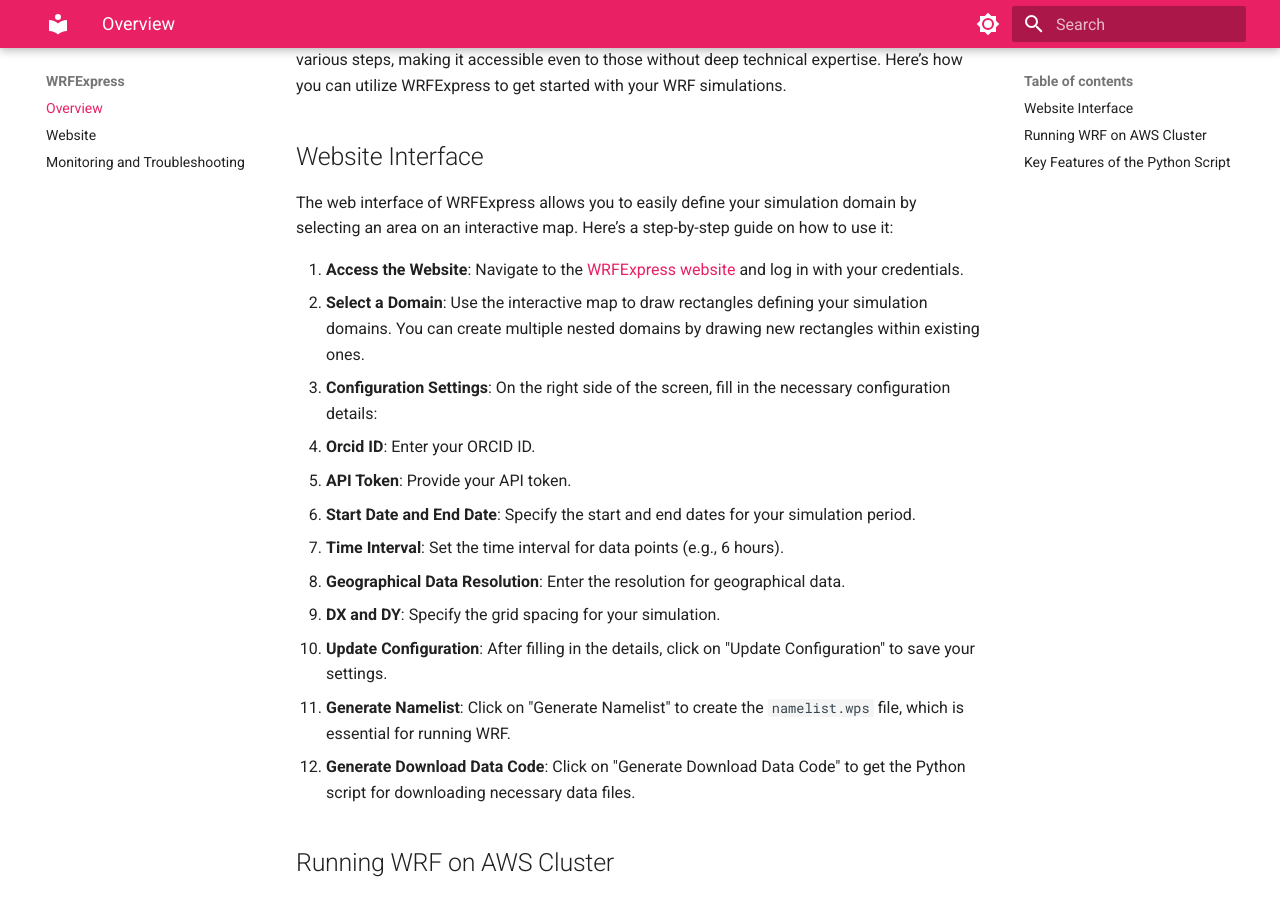
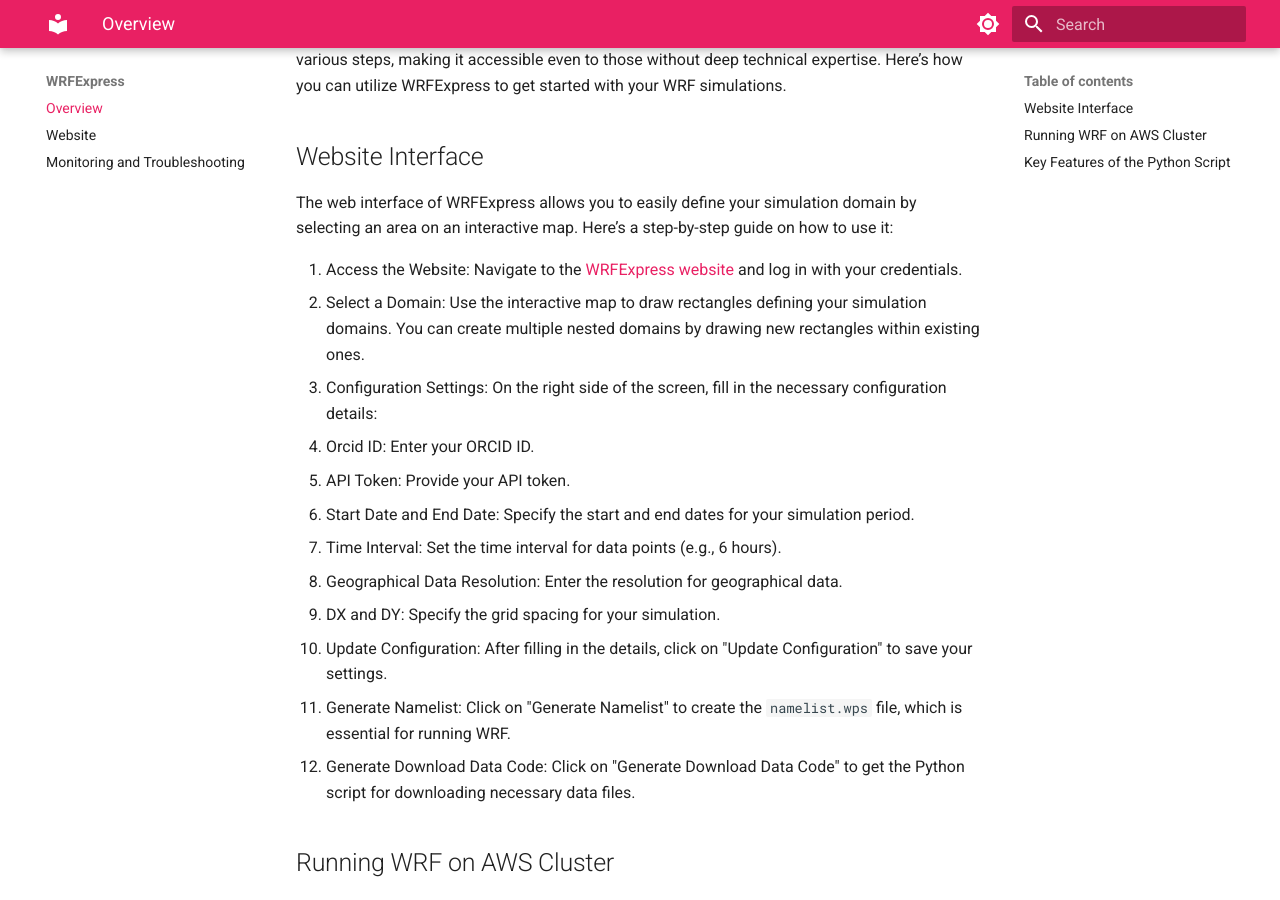
Before and after one commit to AtmosferaUSM/tutorial_WRFExpress, an MkDocs documentation site: the page built from docs/index.md, in a window 1280 px wide and 900 px high, scrolled down 225 px. Built offline with MkDocs 1.6.1 and Material for MkDocs 9.7.7, drawn with Linux system fonts in a browser that asks for light colours; some of the changed text lies outside the part shown.

Commit message:
initial commit

```diff
--- a/docs/index.md
+++ b/docs/index.md
@@ -6,47 +6,47 @@
 
 The web interface of WRFExpress allows you to easily define your simulation domain by selecting an area on an interactive map. Here’s a step-by-step guide on how to use it:
 
-1. **Access the Website**: Navigate to the [WRFExpress website](https://wrfexpress.com) and log in with your credentials.
-2. **Select a Domain**: Use the interactive map to draw rectangles defining your simulation domains. You can create multiple nested domains by drawing new rectangles within existing ones.
-3. **Configuration Settings**: On the right side of the screen, fill in the necessary configuration details:
-   - **Orcid ID**: Enter your ORCID ID.
-   - **API Token**: Provide your API token.
-   - **Start Date and End Date**: Specify the start and end dates for your simulation period.
-   - **Time Interval**: Set the time interval for data points (e.g., 6 hours).
-   - **Geographical Data Resolution**: Enter the resolution for geographical data.
-   - **DX and DY**: Specify the grid spacing for your simulation.
-4. **Update Configuration**: After filling in the details, click on "Update Configuration" to save your settings.
-5. **Generate Namelist**: Click on "Generate Namelist" to create the `namelist.wps` file, which is essential for running WRF.
-6. **Generate Download Data Code**: Click on "Generate Download Data Code" to get the Python script for downloading necessary data files.
+1. Access the Website: Navigate to the [WRFExpress website](https://wrfexpress.com) and log in with your credentials.
+2. Select a Domain: Use the interactive map to draw rectangles defining your simulation domains. You can create multiple nested domains by drawing new rectangles within existing ones.
+3. Configuration Settings: On the right side of the screen, fill in the necessary configuration details:
+   - Orcid ID: Enter your ORCID ID.
+   - API Token: Provide your API token.
+   - Start Date and End Date: Specify the start and end dates for your simulation period.
+   - Time Interval: Set the time interval for data points (e.g., 6 hours).
+   - Geographical Data Resolution: Enter the resolution for geographical data.
+   - DX and DY: Specify the grid spacing for your simulation.
+4. Update Configuration: After filling in the details, click on "Update Configuration" to save your settings.
+5. Generate Namelist: Click on "Generate Namelist" to create the `namelist.wps` file, which is essential for running WRF.
+6. Generate Download Data Code: Click on "Generate Download Data Code" to get the Python script for downloading necessary data files.
 
 ## Running WRF on AWS Cluster
 
 After configuring your simulation domain and generating necessary files, follow these steps to run WRF on the AWS cluster:
 
-1. **Go to [WRFExpress.com](https://wrfexpress.com) and log in.**
-2. **After entering the necessary info and clicking on the ”Update Configuration” button, copy the namelist text by clicking on the “Generate Namelist” and “Copy to Clipboard” buttons.**
-3. **On [AWS Parallel Cluster WRF-P2](https://pcui-auth-3de65d10-76cb-11ee-9cab-02f64d93270f.auth.us-east-2.amazoncognito.com/login?response_type=code&client_id=6hl2fttmbkt04ck3iq353ona9d&scope=openid&redirect_uri=https://x6ekiatuyb.execute-api.us-east-2.amazonaws.com/login&state=563j3c0he2fgb), paste the copied namelist in the terminal and press Enter.**
-4. **On WRFExpress, click “Generate Download Data Code” and copy the info by clicking the “Copy to Clipboard” button at the bottom.**
-5. **Paste the text in the WRF-P2 terminal and press enter.**
+1. Go to [WRFExpress.com](https://wrfexpress.com) and log in.
+2. After entering the necessary info and clicking on the ”Update Configuration” button, copy the namelist text by clicking on the “Generate Namelist” and “Copy to Clipboard” buttons.
+3. On [AWS Parallel Cluster WRF-P2](https://pcui-auth-3de65d10-76cb-11ee-9cab-02f64d93270f.auth.us-east-2.amazoncognito.com/login?response_type=code&client_id=6hl2fttmbkt04ck3iq353ona9d&scope=openid&redirect_uri=https://x6ekiatuyb.execute-api.us-east-2.amazonaws.com/login&state=563j3c0he2fgb), paste the copied namelist in the terminal and press Enter.
+4. On WRFExpress, click “Generate Download Data Code” and copy the info by clicking the “Copy to Clipboard” button at the bottom.
+5. Paste the text in the WRF-P2 terminal and press enter.
 
 ![Website Environment](images/index/1_.png)
 
-6. **Run the command: `python3 main.py`**
-7. **Choose 1 for ”Enter the step number.”**
-8. **Choose 1 for the node number.**
-9. **Choose 2 for the tasks per node.**
-10. **Choose ”Hourly” for the NC file output resolution.**
-11. **Wait for the run to complete.**
-12. **You can check the progress by opening another shell and typing `squeue` in the terminal. You can see the progress when the model has started running.**
-13. **Note that if you need to rerun the model using the same config, you can call main.py again and choose step 4.**
-14. **When the run is complete, you can see the data on the WRFExpress website after refreshing the screen.**
-15. **Download the data by selecting the file, files are named with the time (e.g., 2019-07-23 _16-05-18) when the run was complete, clicking the “Copy AWS Commands” and pasting the code in the terminal.**
+6. Run the command: `python3 main.py`
+7. Choose 1 for ”Enter the step number.”
+8. Choose 1 for the node number.
+9. Choose 2 for the tasks per node.
+10. Choose ”Hourly” for the NC file output resolution.
+11. Wait for the run to complete.
+12. You can check the progress by opening another shell and typing `squeue` in the terminal. You can see the progress when the model has started running.
+13. Note that if you need to rerun the model using the same config, you can call main.py again and choose step 4.
+14. When the run is complete, you can see the data on the WRFExpress website after refreshing the screen.
+15. Download the data by selecting the file, files are named with the time (e.g., 2019-07-23 _16-05-18) when the run was complete, clicking the “Copy AWS Commands” and pasting the code in the terminal.
 
 ## Key Features of the Python Script
 
-- **Shell Command Execution**: Automates the execution of multiple WRF-related shell scripts.
-- **S3 Integration**: Uploads simulation outputs to an S3 bucket and generates a presigned URL for easy download.
-- **Progress Monitoring**: Uses the `rich` library to display real-time progress of script execution and job queue status.
-- **Error Handling**: Provides informative logs for troubleshooting any issues that arise during execution.
+- Shell Command Execution: Automates the execution of multiple WRF-related shell scripts.
+- S3 Integration: Uploads simulation outputs to an S3 bucket and generates a presigned URL for easy download.
+- Progress Monitoring: Uses the `rich` library to display real-time progress of script execution and job queue status.
+- Error Handling: Provides informative logs for troubleshooting any issues that arise during execution.
 
 By following these steps, WRFExpress simplifies the setup and execution of WRF simulations on AWS, allowing users to focus more on their research and less on the technical complexities of the modeling process.
```
Also changed, not shown: docs/images/index/1_.png, 2 other files.
